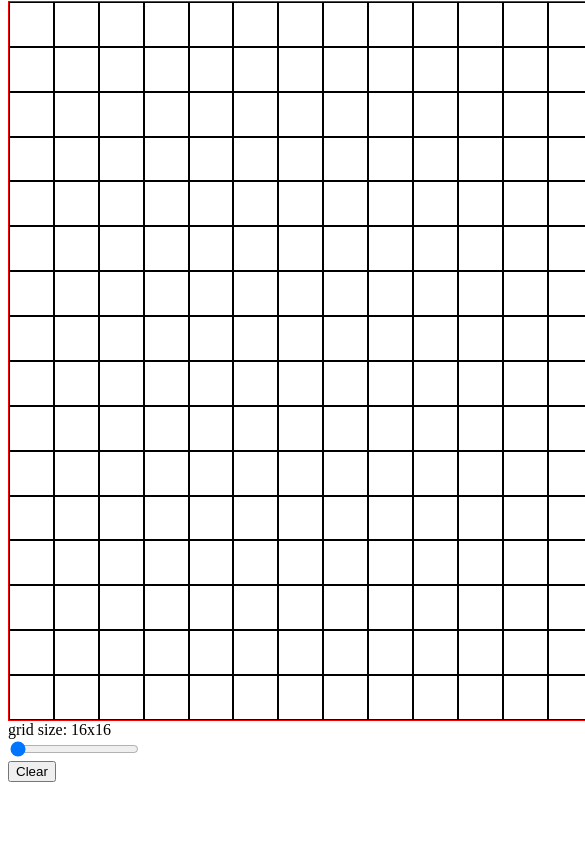
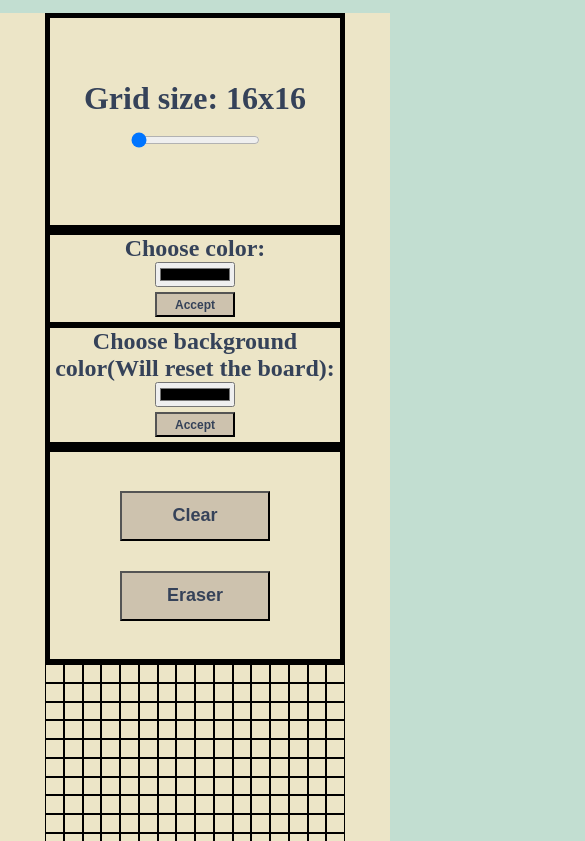
Before and after one commit to AyatBaesh/Etch-A-Sketch, a plain HTML site: page index.html in a window 390 px wide. Shown: the part 79-920 px from the top of the page, 585 px wide, since content can reach past the window. Before the commit the page ends 869 px from the top, so only its background shows below. Drawn offline with Linux system fonts and the light colour scheme.

Commit message:
added color choosing, added UI, added responsive design, refactored code, added comments

```diff
--- a/index.html
+++ b/index.html
@@ -14,16 +14,33 @@
         <h1 class = "header-h1">Etch-A-Sketch</h1>
     </header>
     <div class = "main">
+        <form class = "sketchpad-control" id = "controls">
+            <div class = "size control">
+                <label for = "gridSize" id = "gridSizeLabel">Grid size: 16x16</label>
+                <input type = "range" min = "16" max = "64" step = "1" value = "16" id = "gridSize">
+            </div>
+            <div class = "color-panel control">
+                <div class = "main-color ">
+                    <label for="colorPicker">Choose color:</label>
+                    <input type="color" class="color-picker" id="colorPicker">
+                    <button id = "chosenColor" class = "btn-small">Accept</button>
+                </div>
+                <div class = "background-color">
+                    <label for="backgroundColorPicker">Choose background color(Will reset the board):</label>
+                    <input type="color" class = "color-picker" id="backgroundColorPicker">
+                    <button id = "backgroundColor" class = "btn-small">Accept</button>
+                </div>
+            </div>
+            <div class = "clear control">
+                <button id = "clear" class = "btn">Clear</button>
+                <button id = "eraser" class = "btn">Eraser</button>
+            </div>
+        </form>
         <div class = "grid" id = "sketchpad">
 
         </div>
-        <form class = "form" id = "controls">
-            <label for = "grid-range" id = "range-label">grid size: 16x16</label><br>
-            <input type = "range" min = "16" max = "64" step = "1" value = "16" id = "grid-range">
 
 
-        </form>
-        <button id = "clear" class = "btn">Clear</button>
     </div>
 </body>
 </html>
--- a/scripts/index.js
+++ b/scripts/index.js
@@ -1,33 +1,66 @@
+//grid elements
 const gridContainer = document.querySelector('#sketchpad');
+const gridSize = document.querySelector('#gridSize');
+const gridSizeLabel = document.querySelector('#gridSizeLabel');
+
+//color-pickers
+const colorPicker = document.querySelector('#colorPicker');
+const backgroundColorPicker = document.querySelector('#backgroundColorPicker');
+
+//buttons
 const clearButton = document.querySelector('#clear');
-const gridRange = document.querySelector('#grid-range');
-const rangeLabel = document.querySelector('#range-label');
+const eraserButton = document.querySelector('#eraser');
+const colorButton = document.querySelector('#chosenColor');
+const backgroundColorButton = document.querySelector('#backgroundColor');
 
-function  createGrid(rows,columns){
-    // gridContainer.style.setProperty('rows', rows);
-    // gridContainer.style.setProperty('columns', columns);
-    gridContainer.style.setProperty('grid-template-rows', `repeat(${rows}, 1fr)`);
-    gridContainer.style.setProperty('grid-template-columns', `repeat(${columns}, 1fr)`);
+//defaultColors
+let currentColor = '#000000';
+let currentBackgroundColor = 'rgb(236, 229, 199)';
 
-    for(let i = 0; i < rows*columns; i++){
-        let gridItem = document.createElement('div');
-        gridItem.classList.add('grid-item');
+//color changing
+colorButton.addEventListener('click', (event) => { //COLOR BUTTON functionality
+    event.preventDefault(); //needed to prevent default page refresh when button submitted(refresh is the default option to the buttons inside the <form> element)
+    currentColor = colorPicker.value;
+});
+
+
+
+function  createGrid(size){
+    gridContainer.style.setProperty('grid-template-rows', `repeat(${size}, 1fr)`);  //Setting rows sizing
+    gridContainer.style.setProperty('grid-template-columns', `repeat(${size}, 1fr)`);   //Setting columns sizing
+
+    for(let i = 0; i < size * size; i++){
+        let gridItem = document.createElement('div');   //creating Grid item element
+        gridItem.classList.add('grid-item');    //adding grid-item class to every element
         gridItem.innerText = '';
-        gridContainer.appendChild(gridItem);
+        gridContainer.appendChild(gridItem);    //Filling grid with elements
     }
 
-    const gridItem = document.querySelectorAll('.grid-item');
+    const gridItem = document.querySelectorAll('.grid-item');   //selects all grid elements
 
     gridItem.forEach((item) => {
-        item.addEventListener('mouseover', event => {
-            item.style.backgroundColor = 'black';
+        item.addEventListener('mouseover', event => {   //changing grid elements color on mouseover
+            item.style.backgroundColor = `${currentColor}`;
         });
     });
-    clearButton.addEventListener('click', event => {
+    clearButton.addEventListener('click', event => {    //CLEAR BUTTON functionality
         gridItem.forEach((item) => {
-            item.style.backgroundColor = 'white';
-        })
-    })
+            event.preventDefault();
+            item.style.backgroundColor = `${currentBackgroundColor}`;
+        });
+    });
+    eraserButton.addEventListener('click', (event) => { //ERASER BUTTON functionality (will work outside the function aswell)
+        event.preventDefault();
+        currentColor = `${currentBackgroundColor}`;
+    });
+    backgroundColorButton.addEventListener('click',(event) => { // BACKGROUND COLOR BUTTON button functionality
+        event.preventDefault();
+        currentBackgroundColor = backgroundColorPicker.value;
+        gridItem.forEach((item) => {
+            item.style.backgroundColor = `${currentBackgroundColor}`;
+        });
+    });
+
 
 
 }
@@ -39,9 +72,9 @@ function removeGrid(){
 }
 
 
-createGrid(16, 16);
-gridRange.addEventListener('click', event => {
+createGrid(16); //creating default grid
+gridSize.addEventListener('click', event => { // GRID SIZE CHANGING
     removeGrid();
-    rangeLabel.innerText = `grid size: ${gridRange.value}x${gridRange.value}`;
-    createGrid(gridRange.value, gridRange.value);
+    gridSizeLabel.innerText = `Grid size: ${gridSize.value}x${gridSize.value}`; //updating current size text
+    createGrid(gridSize.value);
 });
--- a/styles.css
+++ b/styles.css
@@ -1,27 +1,117 @@
+/* GENERAL */
 *{
     box-sizing: border-box;
+    margin: 0;
+
 }
+body{
+    background-color: rgb(194, 222, 209);
+}
+.header{
+    padding: 16px;
+    margin: 0;
+    color: rgb(53, 66, 89);
+    text-align: center;
+    font-size: 24px;
+}
+.main{
+    background-color: rgb(236, 229, 199);
+    max-width: 1080px;
+    display:grid;
+    grid-template-columns: 1fr 2fr;
+    margin: 5px auto;
+}
+
+/* GRID */
 .grid{
     display: grid;
-
-    border:1px solid red;
     width: 720px;
     height: 720px;
+}
+@media (max-width: 768px) {
+    .main{
+        display:flex;
+        flex-direction: column ;
+    }
+    .grid{
+        display: grid;
+        width: 300px;
+        height: 300px;
+        margin: auto;
+    }
+    .sketchpad-control{
+        font-weight: 400;
+        width: 300px;
+        margin: auto;
+    }
 
-
-}
+  }
 .grid-item{
-    border: 0.1px solid black;
+    border: 1px solid black;
     width: 100%;
     height: 100%;
 }
-    /* grid-row: span 1;
-  grid-column: span 1; */
 
-    /* grid-template-columns: minmax(min-content, max-content);
-    grid-template-rows: minmax(min-content, max-content); */
-    /* background-color: blue; */
+/* SKETCHPAD CONTROL PANEL */
+.sketchpad-control{
+    max-height: 720px;
+    color: rgb(53, 66, 89);
+    font-weight: 800;
+    display: grid;
+    grid-template-rows: 1fr 1fr 1fr;
 
-/* .grid-item:hover{
-    background-color: black;
-} */
+}
+.color-picker{
+    width: 80px;
+    height: 25px;
+}
+#gridSize{
+    margin: 15px;
+}
+.control{
+    border: 5px solid black;
+    font-size: 32px;
+    display: flex;
+    flex-direction: column;
+    align-items: center;
+    justify-content: center;
+}
+.color-panel{
+    font-size: 24px;
+    justify-content: space-evenly;
+}
+
+.main-color, .background-color{
+    width: 100%;
+    height: 100%;
+    justify-content: space-evenly;
+    display: flex;
+    flex-direction: column;
+    align-items: center;
+    text-align: center;
+}
+.main-color{
+    border-bottom: 3px solid black;
+}
+.background-color{
+    border-top: 3px solid black;
+}
+/* BUTTONS */
+.btn{
+    width: 150px;
+    height: 50px;
+    margin: 15px;
+    font-size: 18px;
+    font-weight: 600;
+    color: rgb(53, 66, 89);
+    background-color: rgb(205, 194, 174);
+}
+.btn-small{
+    width: 80px;
+    height: 25px;
+    margin: 5px;
+    font-size: 12px;
+    font-weight: 600;
+    color: rgb(53, 66, 89);
+    background-color: rgb(205, 194, 174);
+}
```
